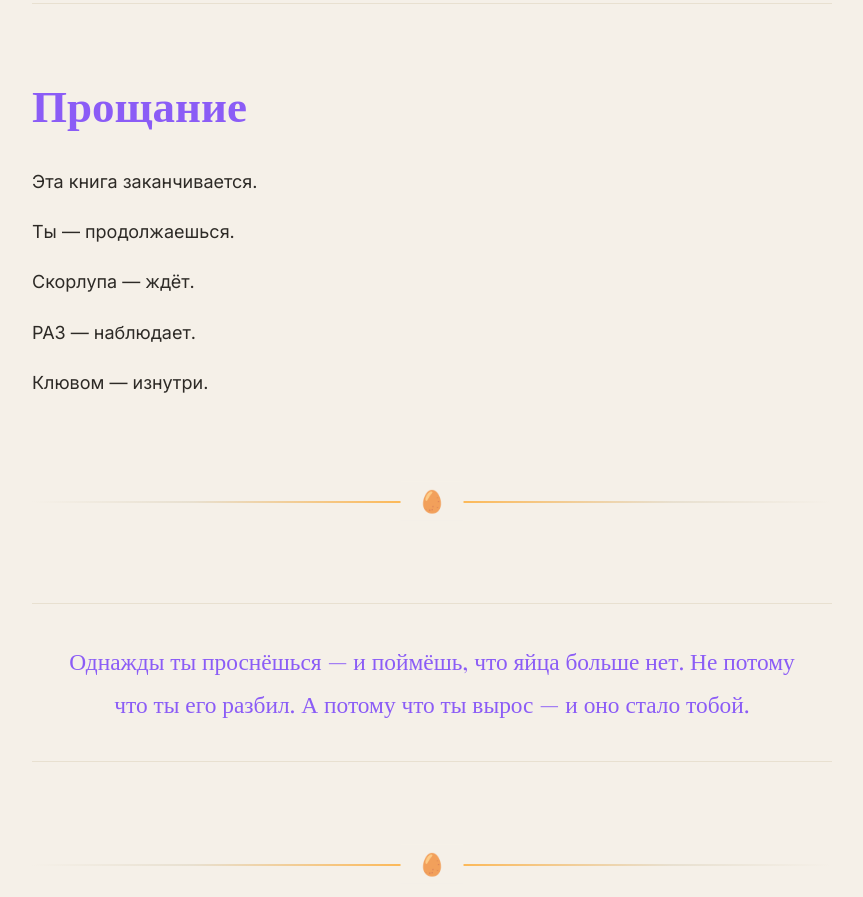
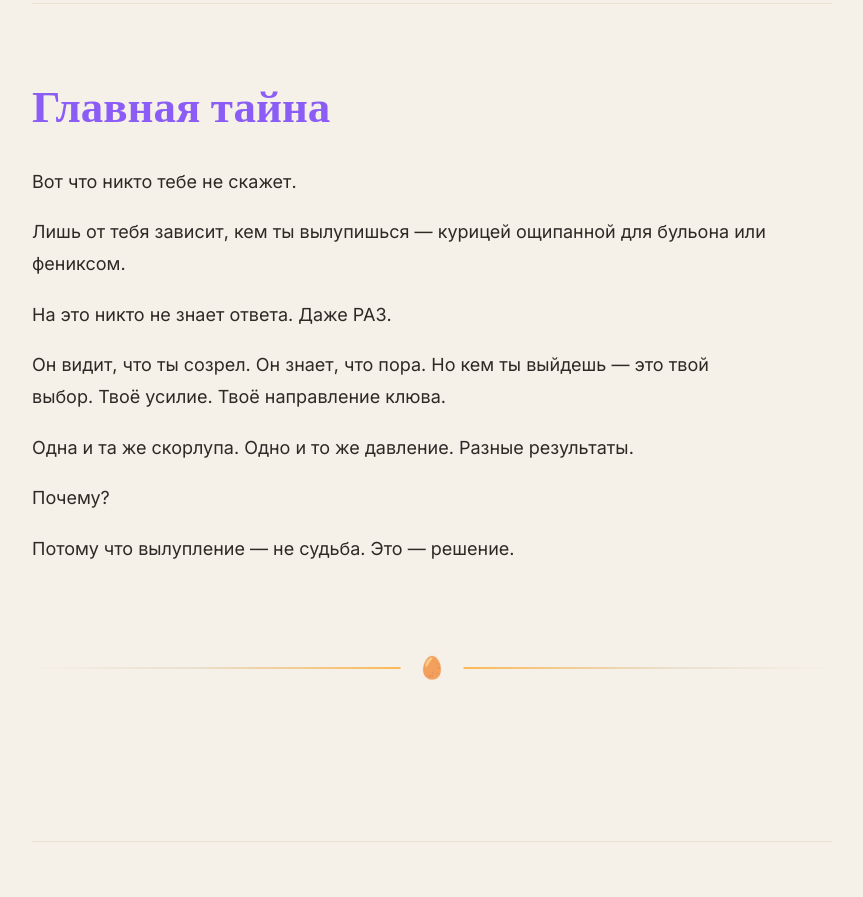
Before and after one commit to jetmil/raz-book, a plain HTML site: page web-chapters/epilogue.html in a window 1280 px wide. Shown: the part 6033-6930 px from the top of the page, without its empty margins (208-1071 px from the left). Drawn offline with nearby package versions, Linux system fonts and the light colour scheme; a web font is replaced by a local one.

Commit message:
Add 'Главная тайна' section to Epilogue
"Лишь от тебя зависит, кем ты вылупишься — курицей ощипанной
для бульона или фениксом. На это никто не знает ответа."

Co-Authored-By: Claude Opus 4.5 <noreply@anthropic.com>

```diff
--- a/web-chapters/epilogue.html
+++ b/web-chapters/epilogue.html
@@ -157,6 +157,24 @@
 
 <div class="crack-divider"></div>
 
+<h2 class="fade-in">Главная тайна</h2>
+
+<p class="fade-in">Вот что никто тебе не скажет.</p>
+
+<p class="fade-in">Лишь от тебя зависит, кем ты вылупишься — курицей ощипанной для бульона или фениксом.</p>
+
+<p class="fade-in">На это никто не знает ответа. Даже <span class="raz-highlight">РАЗ</span>.</p>
+
+<p class="fade-in">Он видит, что ты созрел. Он знает, что пора. Но кем ты выйдешь — это твой выбор. Твоё усилие. Твоё направление клюва.</p>
+
+<p class="fade-in">Одна и та же скорлупа. Одно и то же давление. Разные результаты.</p>
+
+<p class="fade-in">Почему?</p>
+
+<p class="fade-in">Потому что вылупление — не судьба. Это — решение.</p>
+
+<div class="crack-divider"></div>
+
 <h2 class="fade-in">Прощание</h2>
 
 <p class="fade-in">Эта книга заканчивается.</p>
```
Also changed, not shown: 1 other file.
